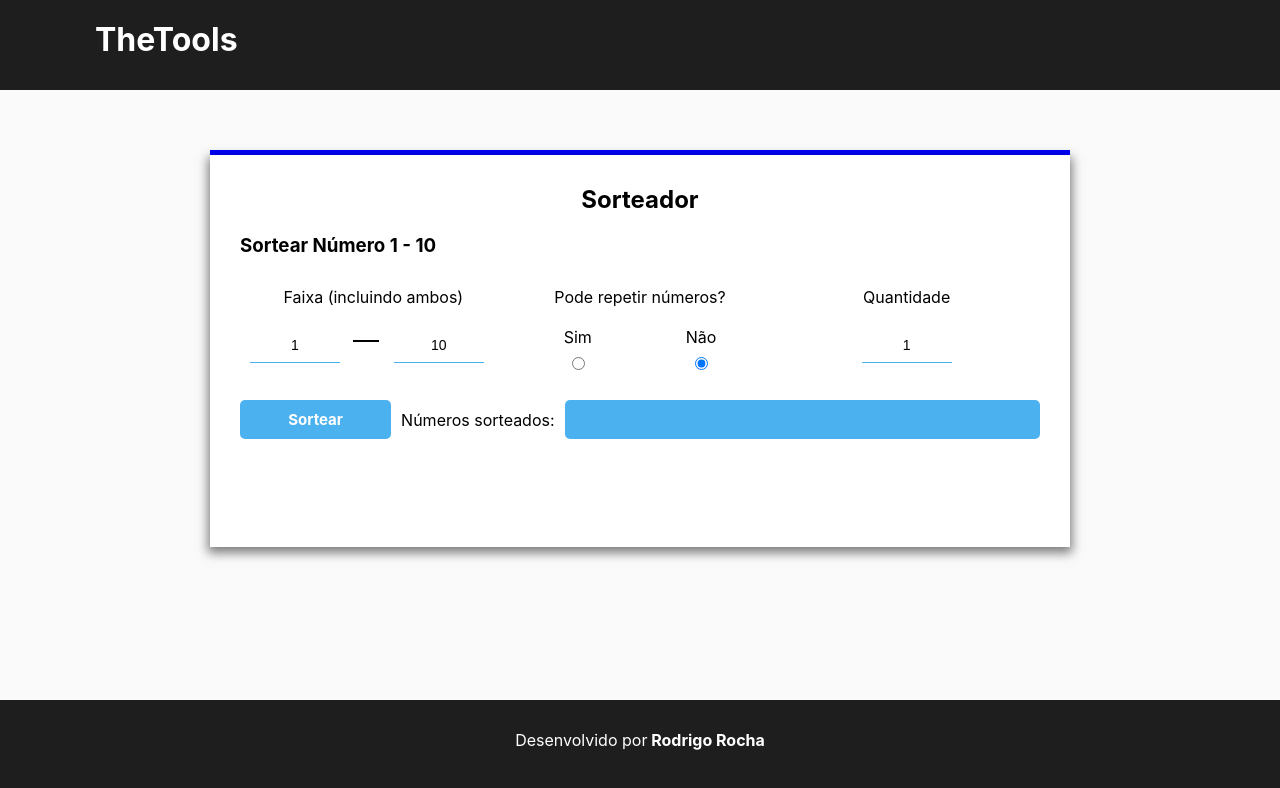
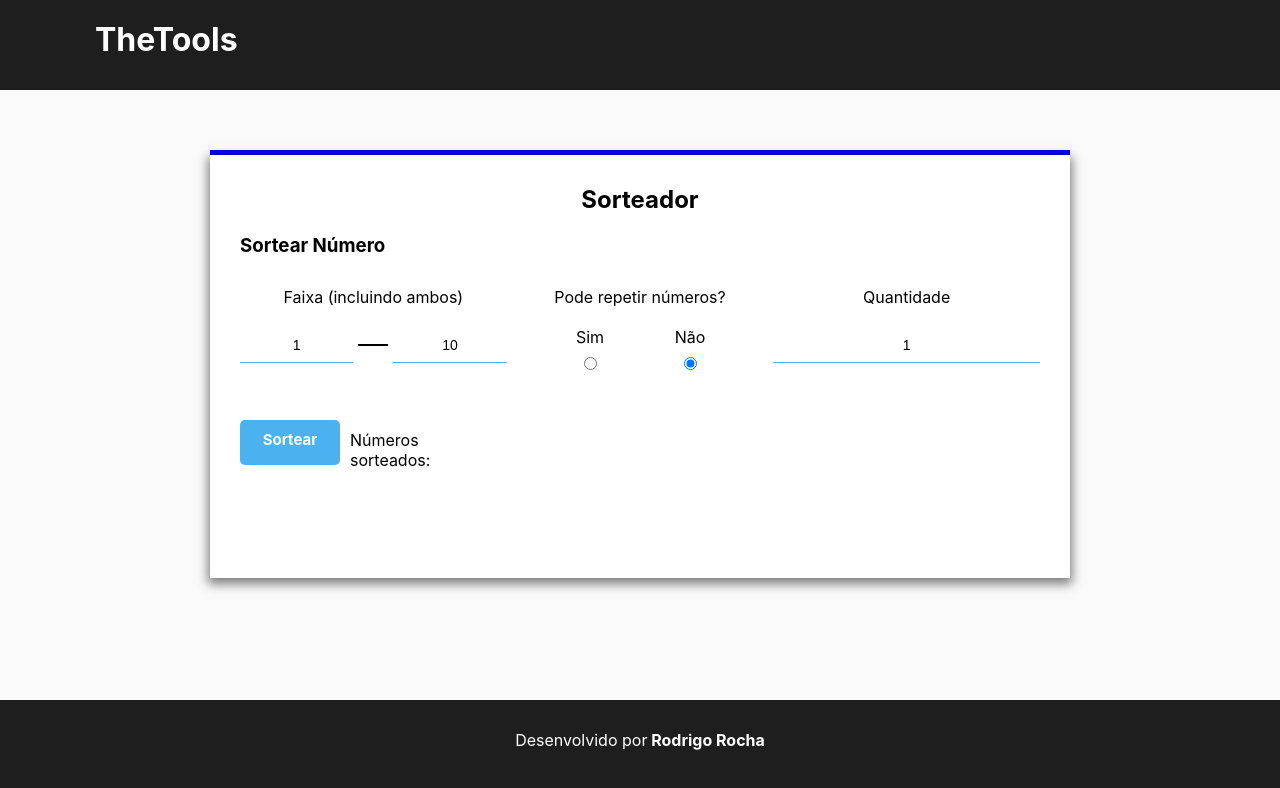
Before and after one commit to rodrigogomesrc/TheTools, a React (Create React App) app: page /sortear-numeros-grupos-e-letras in a window 1280 px wide. Shown: the top 788 px of the page. Built offline with nearby package versions, Linux system fonts and the light colour scheme.

Commit message:
sorteio numeros responsivity

```diff
--- a/src/components/pages/Sorteio.css
+++ b/src/components/pages/Sorteio.css
@@ -1,35 +1,36 @@
-
-.sorteio-numeros-row {
-
-    display: flex;
-    justify-content: space-between;
-}
-
 .sorteio-width{
 
     max-width: 800px;
 }
 
-.sorteio-numeros-block {
-
-    padding: 10px;
-    width: 100%;
-}
-
 .subtitle {
 
+    width: 100%;
+    margin-top: 15px;
+    text-align: center;
     margin-bottom: 20px;
 }
 
 .forms-title {
+
     margin-bottom: 20px;
     text-align: center;
 }
 
+#option-selection{
+    width: 200px;
+    margin: 0 auto;
+}
+
 #option-selection div {
 
-    justify-content: space-around;
+    justify-content: center;
     display: flex;
+}
+
+#option-selection div div {
+
+    flex: 1;
 }
 
 #option-labels {
@@ -49,62 +50,58 @@
 #range{
 
     display: flex;
+    justify-content: space-between;
 }
 
 #range-start, #range-end{
 
-    flex:4;
+    display: flex;
+    flex: 3;
 }
 
 #range-separator {
 
-    flex: 1;
-    width: 20px;
-    padding: 0 15px 0 0px;
+    flex: 0 0 30px;
+    margin: 0 5px;
 }
 
 #separator-bar{
 
    width: 100%;
    border-bottom: 2px solid black;
-   margin-top: 13px;
+   margin-top: 17px;
 }
 
 #quantity-form {
 
    display: flex;
-   justify-content: center;
+
 }
 
 .sorteio-input {
 
-    max-width: 80px;
+    width: 100%;
     height: 25px;
 }
 
 .sortear-row {
 
     margin-top: 20px;
-    display: flex;
 }
-
 
 .results {
 
-    background-color: #4cb1ef;
-    border-radius: 5px;
+    margin-top: 10px;
     font-weight: bold;
-    color: white;
     padding: 10px;
-    width: 50px;
-    flex: 5 5 auto;
+    width: 100%;
+    text-align: center;
 }
 
 .sorteio-button{
-    width: 20px;
-    padding: 10px;
+    width: 100%;
+    padding: 10px 0px;
     text-align: center;
-    flex: 1 2 50px;
     max-height: 25px;
 }
 
@@ -122,13 +119,77 @@
 
 .sorteio-title {
 
-    flex: 0 2 auto;
+    margin-top: 15px;
+    text-align: center;
+    width: 100%;
 }
 
-@media (min-width: 600px){
+.sorteio-numeros-block {
+
+   margin-bottom: 30px;
+
+  }
+
+@media (min-width: 720px){
+
+    .sorteio-numeros-row{
+
+        display: flex;
+    }
+
+    .sorteio-numeros-block {
+
+      flex: 1;
+
+    }
+
+    .sortear-row{
+
+        display: flex;
+    }
+
+    .sorteio-button{
+
+        width: 0;
+        padding: 10px 0px;
+        text-align: center;
+        max-height: 25px;
+        flex: 0 0 100px;
+        background-color: black;
+    }
+
+    .sortear-row {
+
+        margin-top: 20px;
+    }
+
+    .sorteio-title {
+
+        margin-top: 0px;
+        text-align: left;
+        flex: 0 0 150px;
+    }
+
+    .results {
+
+        margin-top: 0;
+        font-weight: bold;
+        padding: 10px 0;
+        flex: 2;
+        text-align: left;
+
+    }
+
+    .subtitle {
+
+        text-align: left;
+        margin-top: 0;
+        margin-bottom: 30px;
+    }
 
     #sorteio-separador{
 
         height: 78px;
     }
+
 }
--- a/src/components/pages/Sorteio.js
+++ b/src/components/pages/Sorteio.js
@@ -35,7 +35,6 @@ export default class Sorteio extends Component {
 
         if(!this.validate()) {
 
-            console.log("calculando...");
             this.setState({rangeError: false, noRepeatError: false, valueError: false}, () => {
 
                 if(unique === "yes") {
@@ -51,12 +50,11 @@ export default class Sorteio extends Component {
                                 break
                             }
                         }
-                        console.log(`random: ${randomNumber}`);
+
                         numbersSorteados.push(randomNumber);
                     }
 
                     this.setState({numbersSorteados});
-                    console.log(numbersSorteados);
 
                 } else {
 
@@ -90,7 +88,6 @@ export default class Sorteio extends Component {
 
         } else if (rangeError){
 
-            console.log("aqui");
             return(
                 <div className="row">
 
@@ -139,7 +136,6 @@ export default class Sorteio extends Component {
 
             if(start > end || start === end){
 
-                console.log("range error");
                 this.setState({rangeError: true});
                 rangeError = true;
                 error = true;
@@ -148,14 +144,13 @@ export default class Sorteio extends Component {
             // if is impossible to calculate unique numbers
             else if(unique === "yes" && quantity > (end - start + 1) ){
 
-                console.log("noRepeatError");
                 this.setState({noRepeatError: true});
                 noRepeatError = true;
                 error = true;
             }
 
         } else {
-            console.log("not a number");
+
             valueError = true;
             this.setState({valueError: true});
             error = true;
@@ -183,12 +178,9 @@ export default class Sorteio extends Component {
 
         this.setState({unique: e.target.value});
     }
-
-    // change to OnChange
     onChange = e => {
 
         this.setState({[e.target.name] : e.target.value});
-
     }
 
     render(){
@@ -200,7 +192,7 @@ export default class Sorteio extends Component {
                     <div className="box-content" id="box-content">
                         <h2 className="box-title">Sorteador</h2>
                             <div className="row">
-                                <h3 className="subtitle">Sortear Número {this.state.start} - {this.state.end}  </h3>
+                                <h3 className="subtitle">Sortear Número </h3>
                             </div>
                             <div className="full-row">
                                 <div className="sorteio-numeros-row">
@@ -239,22 +231,30 @@ export default class Sorteio extends Component {
                                         <div className="forms-title">Pode repetir números?</div>
                                         <div id="option-selection">
                                             <div id="option-labels">
+                                                <div>
                                                     <label htmlFor="yes">Sim</label>
+                                                </div>
+                                                <div>
                                                     <label htmlFor="no">Não</label>
                                                 </div>
+                                            </div>
                                             <div id="options-selectors">
+                                                <div>
                                                     <input
                                                     type="radio"
                                                     id="no" value="no"
                                                     onChange={this.handleOption}
                                                     checked={this.state.unique === "no"}
                                                     />
+                                                </div>
+                                                <div>
                                                     <input
                                                         type="radio"
                                                         id="yes" value="yes"
                                                         onChange={this.handleOption}
                                                         checked={this.state.unique === "yes"}
                                                     />
+                                                </div>
                                             </div>
                                         </div>
                                     </div>
@@ -276,7 +276,7 @@ export default class Sorteio extends Component {
 
                             </div>
                             <div className="sortear-row">
-                                <div className="button sorteio-button sorteio-button" onClick={this.handleSubmit.bind(this, 1)}>Sortear</div>
+                                <div className="button sorteio-button" onClick={this.handleSubmit.bind(this, 1)}>Sortear</div>
                                 <div className="title sorteio-title">Números sorteados: </div>
                                 <div className="results">
                                 {
```
Lines whose indentation alone changed are shown as unchanged.
